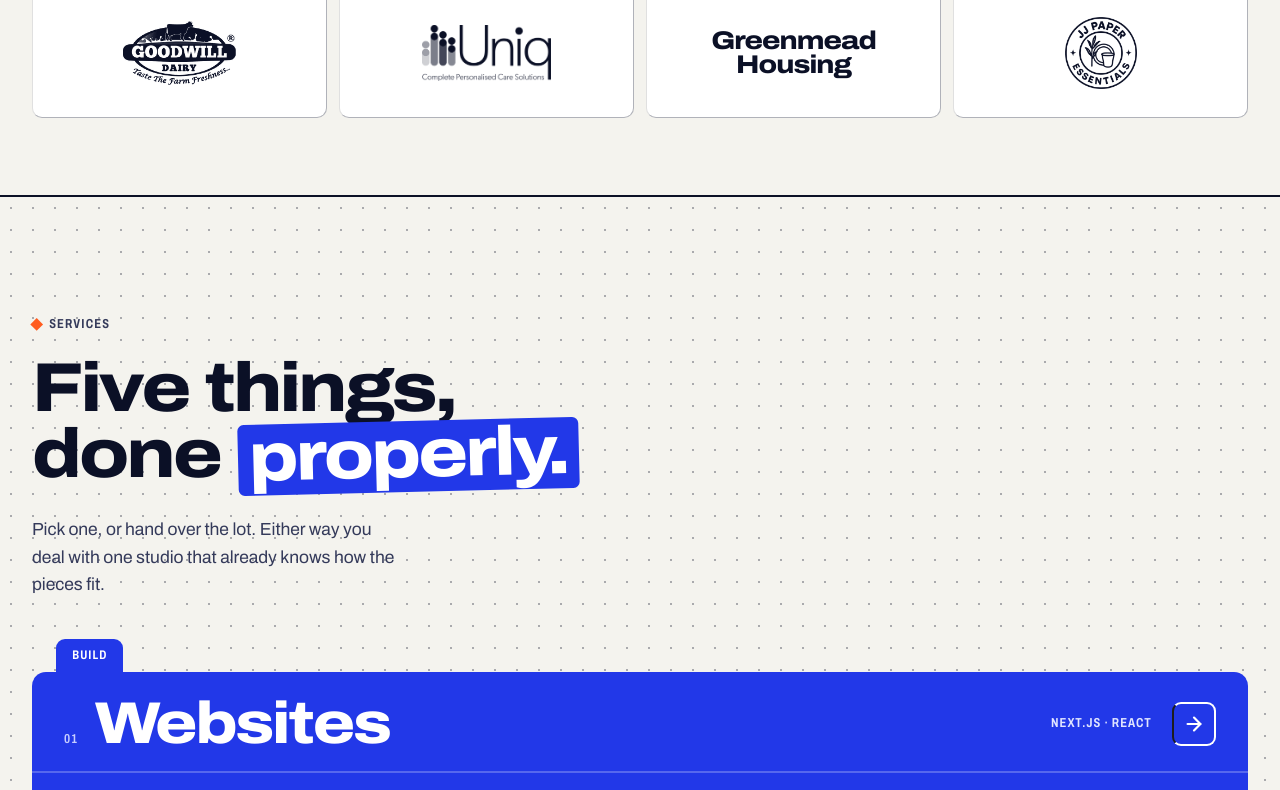
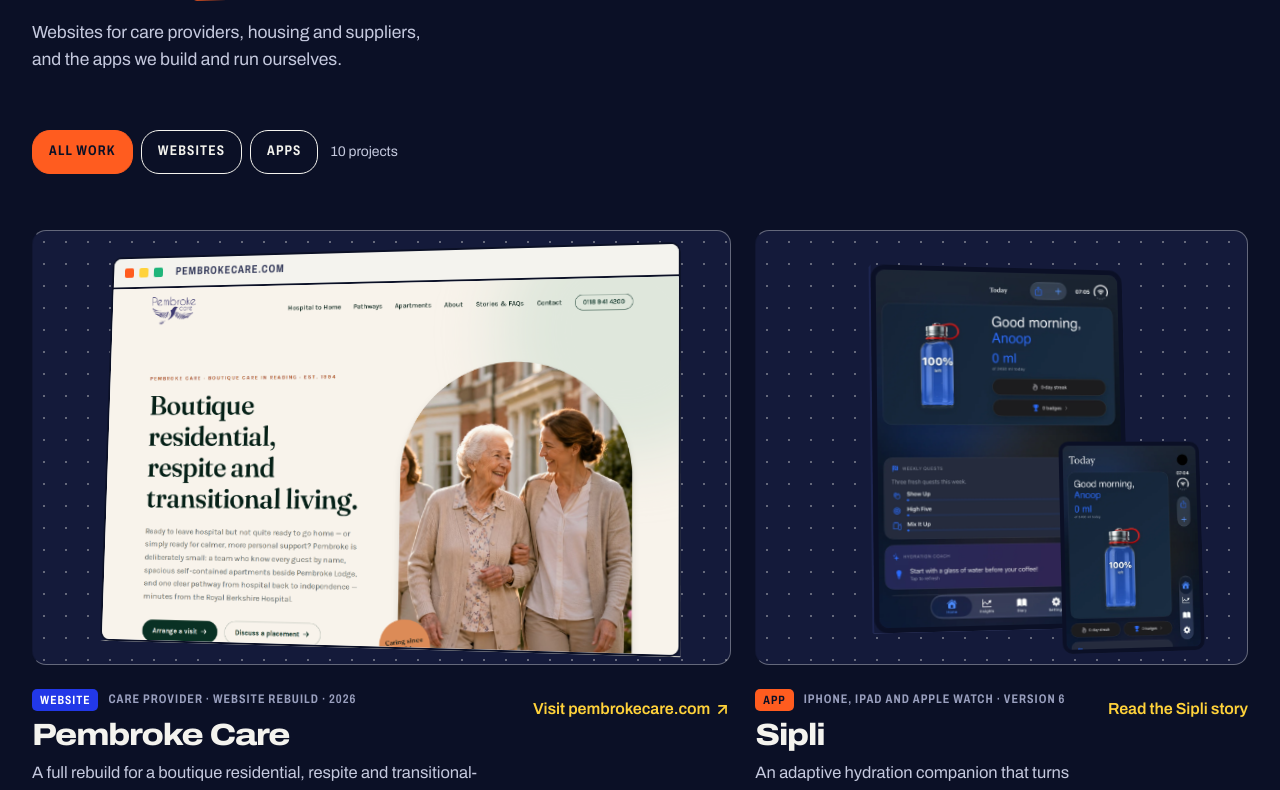
Before and after one commit to its-me-anoop/Website, a Next.js app: page / in a window 1280 px wide. Shown: the part 1100-1890 px from the top of the page. Built offline with nearby package versions, Linux system fonts and the light colour scheme.

Commit message:
Make the original portfolio easier to reach and filter

```diff
--- a/src/components/sorted/home/Home.tsx
+++ b/src/components/sorted/home/Home.tsx
@@ -20,9 +20,9 @@ export function Home() {
   return (
     <Shell>
       <Hero />
+      <Work />
       <ClientLogos />
       <Services />
-      <Work />
       <Audit />
       <Studio />
       <Process />
--- a/src/components/sorted/home/Work.tsx
+++ b/src/components/sorted/home/Work.tsx
@@ -1,4 +1,6 @@
-import type { CSSProperties, ReactNode } from "react";
+"use client";
+
+import { useState, type CSSProperties, type ReactNode } from "react";
 import Image from "next/image";
 import Link from "next/link";
 import { ArrowUpRight } from "lucide-react";
@@ -178,7 +180,14 @@ function WorkTile({ tile, index }: { tile: Tile; index: number }) {
  * each capture on a slab that comes round to face you as it scrolls in
  * and squares up under the pointer.
  */
+const filters = ["All work", "Websites", "Apps"] as const;
+type WorkFilter = (typeof filters)[number];
+
 export function Work() {
+  const [filter, setFilter] = useState<WorkFilter>("All work");
+  const visible = featuredWork.filter((tile) =>
+    filter === "All work" || (filter === "Websites" ? tile.kind === "Website" : tile.kind !== "Website")
+  );
   return (
     <section id="work" aria-labelledby="work-title" className="tone-navy scroll-mt-20 py-[clamp(72px,9vw,136px)]">
       <Container className="flex flex-col gap-14">
@@ -193,8 +202,23 @@ export function Work() {
             Websites for care providers, housing and suppliers, and the apps we build and run ourselves.
           </p>
         </div>
-        <div className="grid gap-x-6 gap-y-14 lg:grid-cols-12">
-          {featuredWork.map((tile, i) => (
+        <div className="flex flex-wrap items-center gap-2" role="group" aria-label="Filter projects">
+          {filters.map((label) => (
+            <button
+              type="button"
+              key={label}
+              aria-pressed={label === filter}
+              aria-controls="work-projects"
+              onClick={() => setFilter(label)}
+              className="s-label min-h-11 cursor-pointer rounded-md border border-current px-4 text-[14px] text-s-ink hover:underline aria-pressed:border-s-flame aria-pressed:bg-s-flame aria-pressed:text-s-navy"
+            >
+              {label}
+            </button>
+          ))}
+          <span className="ml-1 text-sm text-s-ink-soft" role="status">{visible.length} projects</span>
+        </div>
+        <div id="work-projects" className="grid gap-x-6 gap-y-14 lg:grid-cols-12">
+          {visible.map((tile, i) => (
             <WorkTile key={tile.key} tile={tile} index={i} />
           ))}
         </div>
```
Also changed, not shown: 1 other file (tests, documents, lock files or other folders).
